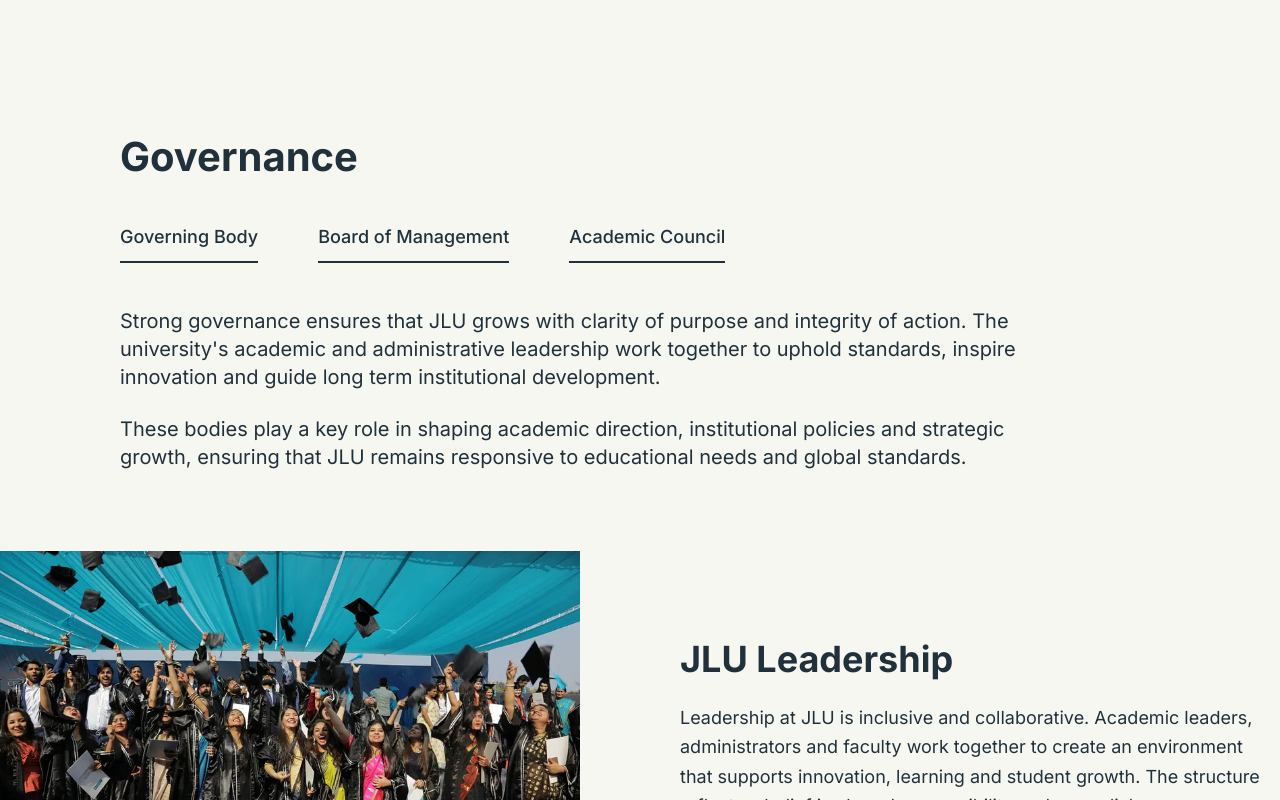
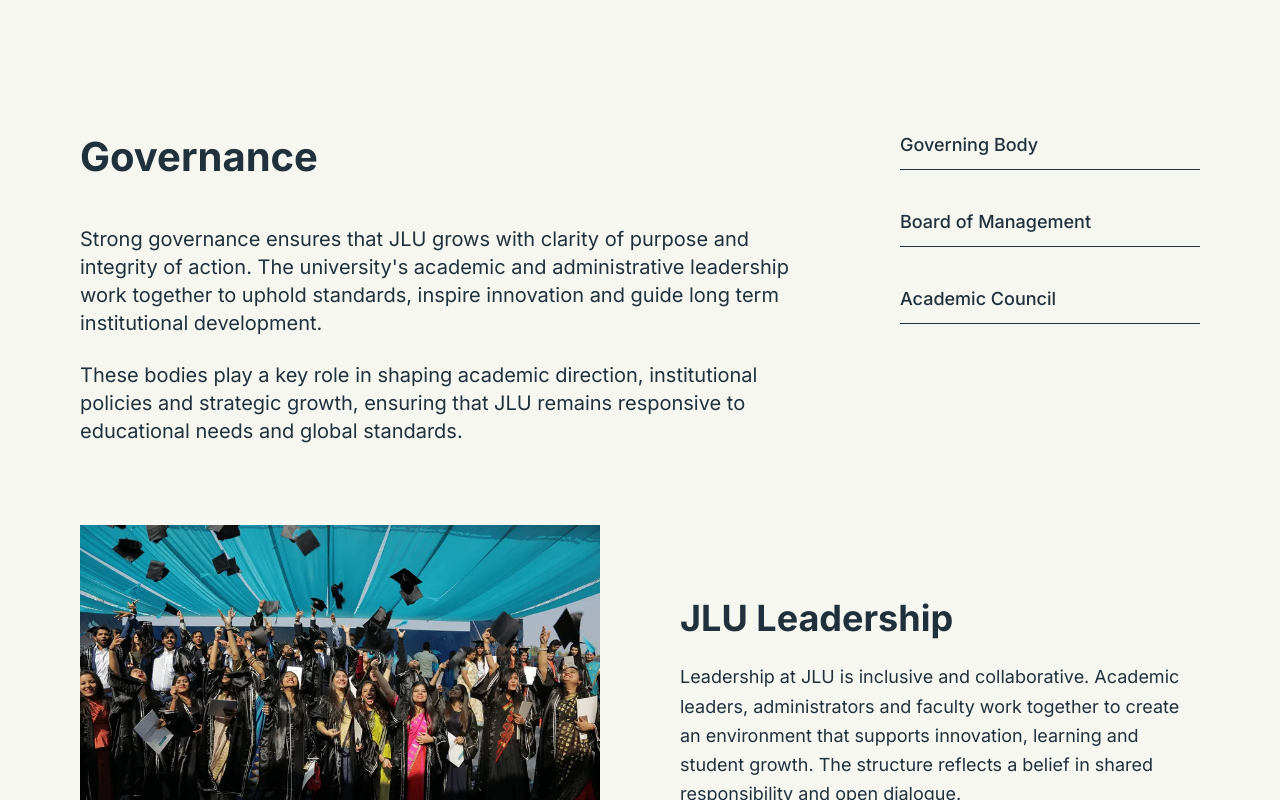
Before and after one commit to AIBInnovations/JLU, a Next.js app: page /about in a window 1280 px wide. Shown: the part 3600-4400 px from the top of the page. Built offline with nearby package versions, Linux system fonts and the light colour scheme.

Commit message:
about us changes

```diff
--- a/src/components/Governance.tsx
+++ b/src/components/Governance.tsx
@@ -14,23 +14,25 @@ const Governance = () => {
       <div className="max-w-7xl mx-auto">
         {/* Governance Section */}
         <div
-          className="mb-20"
+          className="mb-20 px-4 lg:px-16 xl:px-20 2xl:px-32"
           style={{
-            maxWidth: '1200px',
             paddingTop: '80px',
-            paddingLeft: '120px',
-            paddingRight: '40px',
           }}
         >
-          {/* Governance Content */}
+          {/* Two Column Layout */}
           <motion.div
             initial={{ opacity: 0, y: 30 }}
             whileInView={{ opacity: 1, y: 0 }}
             transition={{ duration: 0.8 }}
             viewport={{ once: true }}
-            style={{ maxWidth: '900px' }}
+            style={{
+              display: 'flex',
+              gap: '80px',
+              alignItems: 'flex-start',
+            }}
           >
-            <div style={{ display: 'flex', flexDirection: 'column', gap: '44px' }}>
+            {/* Left Column: Heading and Paragraphs */}
+            <div style={{ flex: '1 1 0', display: 'flex', flexDirection: 'column', gap: '44px' }}>
               <h2
                 className="font-bold text-[#21313c]"
                 style={{
@@ -41,33 +43,6 @@ const Governance = () => {
               >
                 Governance
               </h2>
-
-              {/* Governing Bodies List - Now below the title */}
-              <div
-                style={{
-                  display: 'flex',
-                  flexDirection: 'row',
-                  gap: '60px',
-                  flexWrap: 'wrap',
-                }}
-              >
-                {governanceBodies.map((body, index) => (
-                  <div
-                    key={index}
-                    className="text-[#21313c]"
-                    style={{
-                      fontFamily: 'Inter, sans-serif',
-                      fontWeight: 500,
-                      fontSize: '18px',
-                      lineHeight: '24px',
-                      paddingBottom: '12px',
-                      borderBottom: '2px solid #21313c',
-                    }}
-                  >
-                    {body}
-                  </div>
-                ))}
-              </div>
 
               <div style={{ display: 'flex', flexDirection: 'column', gap: '24px' }}>
                 <p
@@ -94,11 +69,39 @@ const Governance = () => {
                 </p>
               </div>
             </div>
+
+            {/* Right Column: Governance Bodies List */}
+            <div
+              style={{
+                flex: '0 0 auto',
+                display: 'flex',
+                flexDirection: 'column',
+                gap: '40px',
+                minWidth: '300px',
+              }}
+            >
+              {governanceBodies.map((body, index) => (
+                <div
+                  key={index}
+                  className="text-[#21313c]"
+                  style={{
+                    fontFamily: 'Inter, sans-serif',
+                    fontWeight: 500,
+                    fontSize: '18px',
+                    lineHeight: '24px',
+                    paddingBottom: '12px',
+                    borderBottom: '1px solid #21313c',
+                  }}
+                >
+                  {body}
+                </div>
+              ))}
+            </div>
           </motion.div>
         </div>
 
         {/* JLU Leadership Section */}
-        <div className="grid grid-cols-1 lg:grid-cols-2 gap-12 lg:gap-20 items-center">
+        <div className="grid grid-cols-1 lg:grid-cols-2 gap-12 lg:gap-20 items-center px-4 lg:px-16 xl:px-20 2xl:px-32">
           {/* Image with reveal from top to bottom */}
           <div className="w-full">
             <motion.div
```
